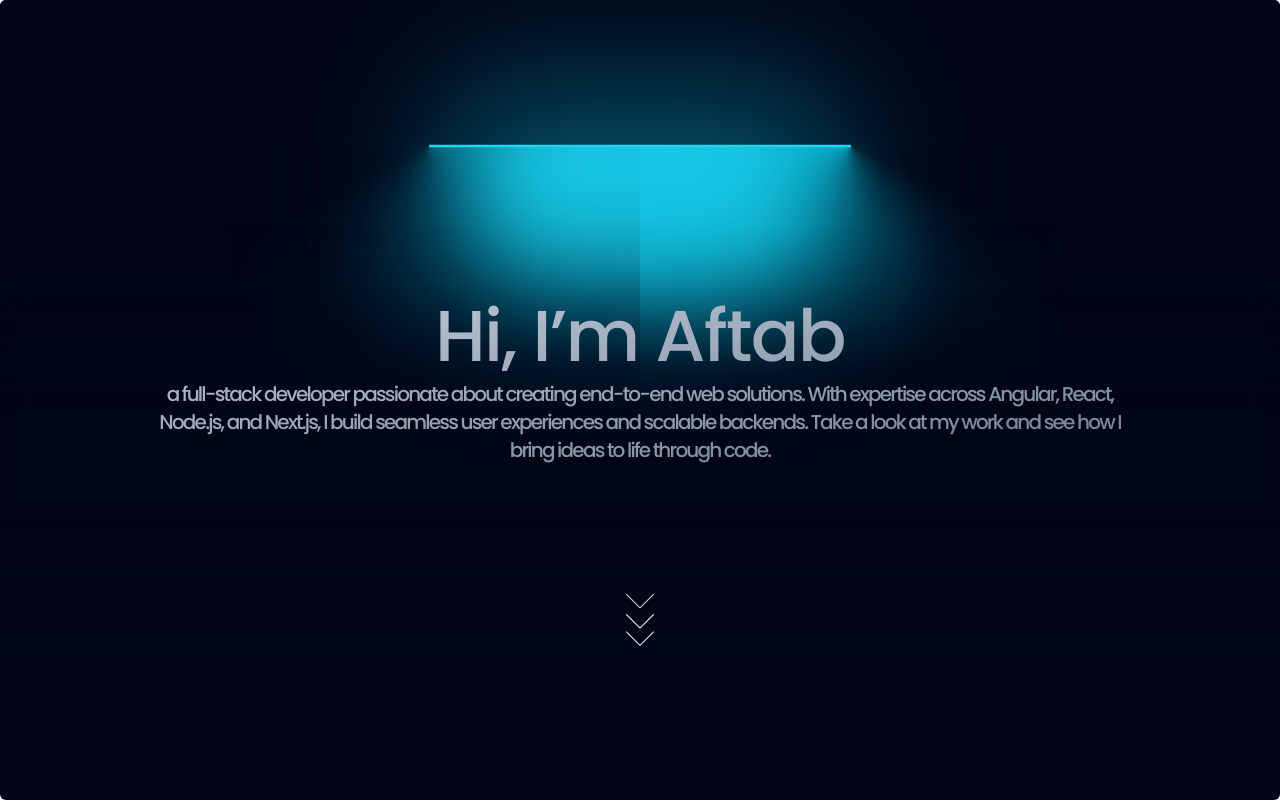
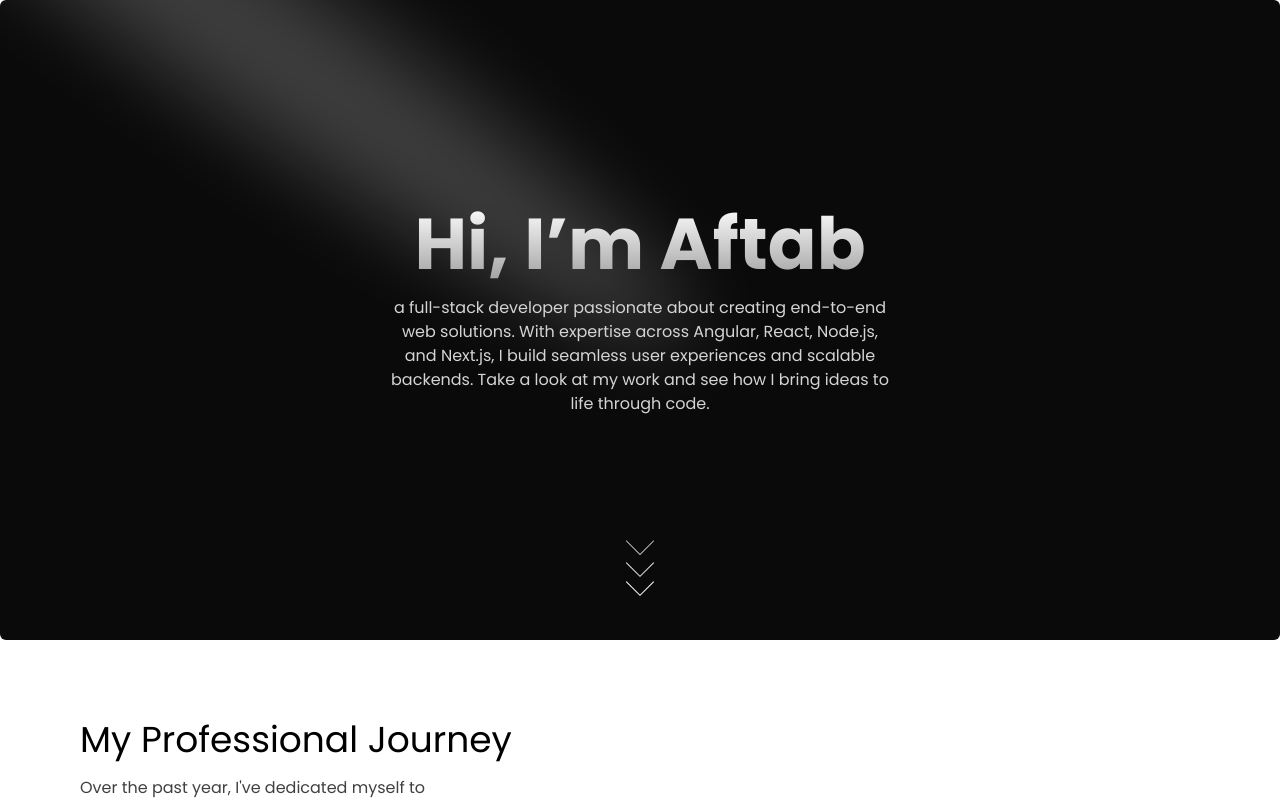
Before and after one commit to Aftab2209/portfolio, a Next.js app: page / in a window 1280 px wide. Shown: the top 802 px of the page. Built offline with nearby package versions, Linux system fonts and the light colour scheme.

Commit message:
new branch with hero

```diff
--- a/app/page.js
+++ b/app/page.js
@@ -3,10 +3,12 @@ import React from "react";
 import { TimelineDemo } from "@/components/ui/time";
 import { LampContainer, LampDemo } from "@/components/ui/lamp";
 import { motion } from "framer-motion";
+import { SpotlightPreview } from "@/components/ui/spot";
 export default function Home() {
   return (
     <>
-     <LampDemo/>
+     {/* <LampDemo/> */}
+     <SpotlightPreview/>
       <TimelineDemo />
     </>
   );
--- /dev/null
+++ b/components/ui/spot.jsx
@@ -0,0 +1,26 @@
+import React from "react";
+import { Spotlight } from "../ui/spotlight";
+import ScrollDown from "./ScrollDown";
+
+export function SpotlightPreview() {
+  return (
+    <div className="h-[40rem] w-full rounded-md flex md:items-center md:justify-center bg-black/[0.96] antialiased bg-grid-white/[0.02] relative overflow-hidden">
+      <Spotlight
+        className="-top-40 left-0 md:left-60 md:-top-20"
+        fill="white"
+      />
+      <div className=" p-4 max-w-7xl  mx-auto relative z-10  w-full pt-20 md:pt-0">
+        <h1 className="text-4xl md:text-7xl font-bold text-center bg-clip-text text-transparent bg-gradient-to-b from-neutral-50 to-neutral-400 bg-opacity-50">
+          Hi, I’m Aftab
+        </h1>
+        <p className="mt-4 font-normal text-base text-neutral-300 max-w-lg text-center mx-auto">
+          a full-stack developer passionate about creating end-to-end web
+          solutions. With expertise across Angular, React, Node.js, and Next.js,
+          I build seamless user experiences and scalable backends. Take a look
+          at my work and see how I bring ideas to life through code.
+        </p>
+        <ScrollDown />
+      </div>
+    </div>
+  );
+}
--- a/tailwind.config.js
+++ b/tailwind.config.js
@@ -12,12 +12,18 @@ module.exports = {
         foreground: "var(--foreground)",
       },
       animation: {
-        shimmer: "shimmer 2s linear infinite",
+        spotlight: "spotlight 2s ease .75s 1 forwards",
       },
       keyframes: {
-        shimmer: {
-          '0%': { backgroundPosition: '0 0' },
-          '100%': { backgroundPosition: '-200% 0' },
+        spotlight: {
+          "0%": {
+            opacity: 0,
+            transform: "translate(-72%, -62%) scale(0.5)",
+          },
+          "100%": {
+            opacity: 1,
+            transform: "translate(-50%,-40%) scale(1)",
+          },
         },
       },
     },
```
